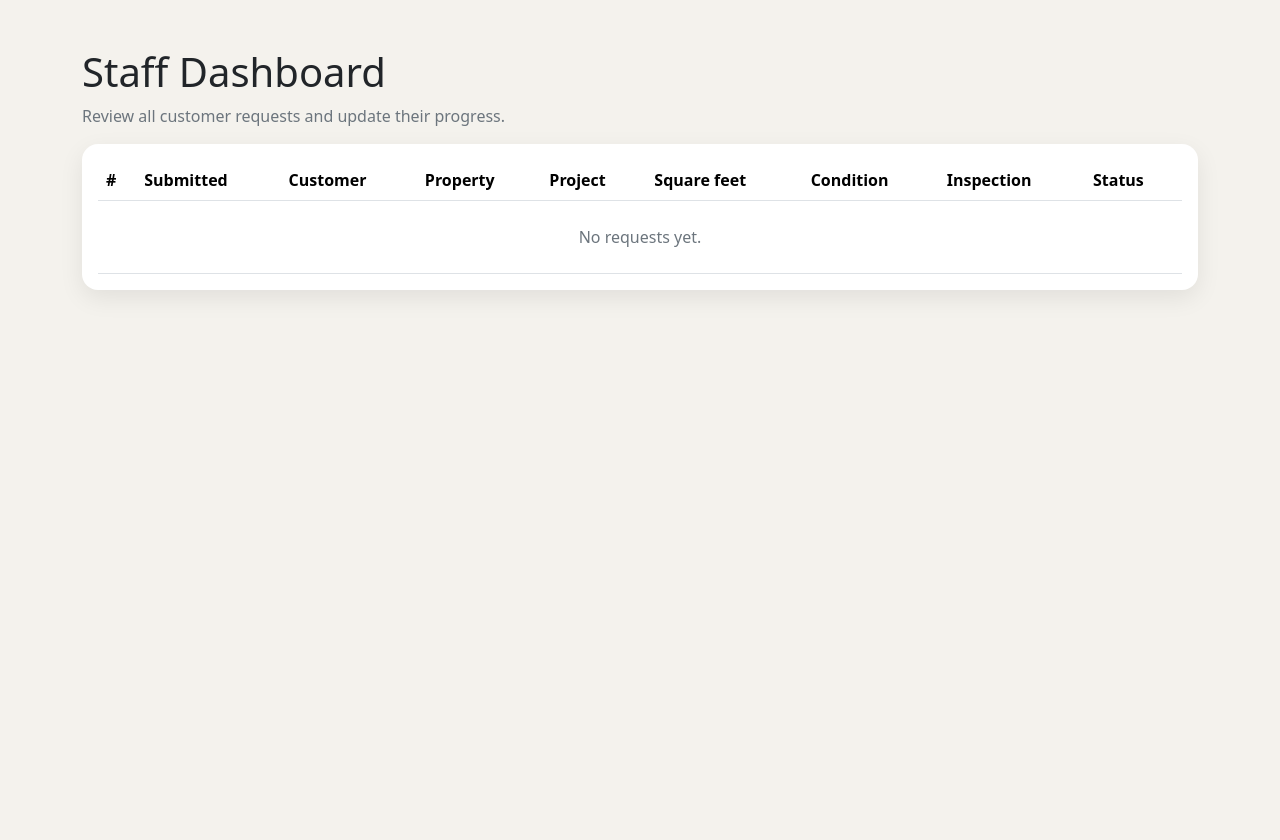
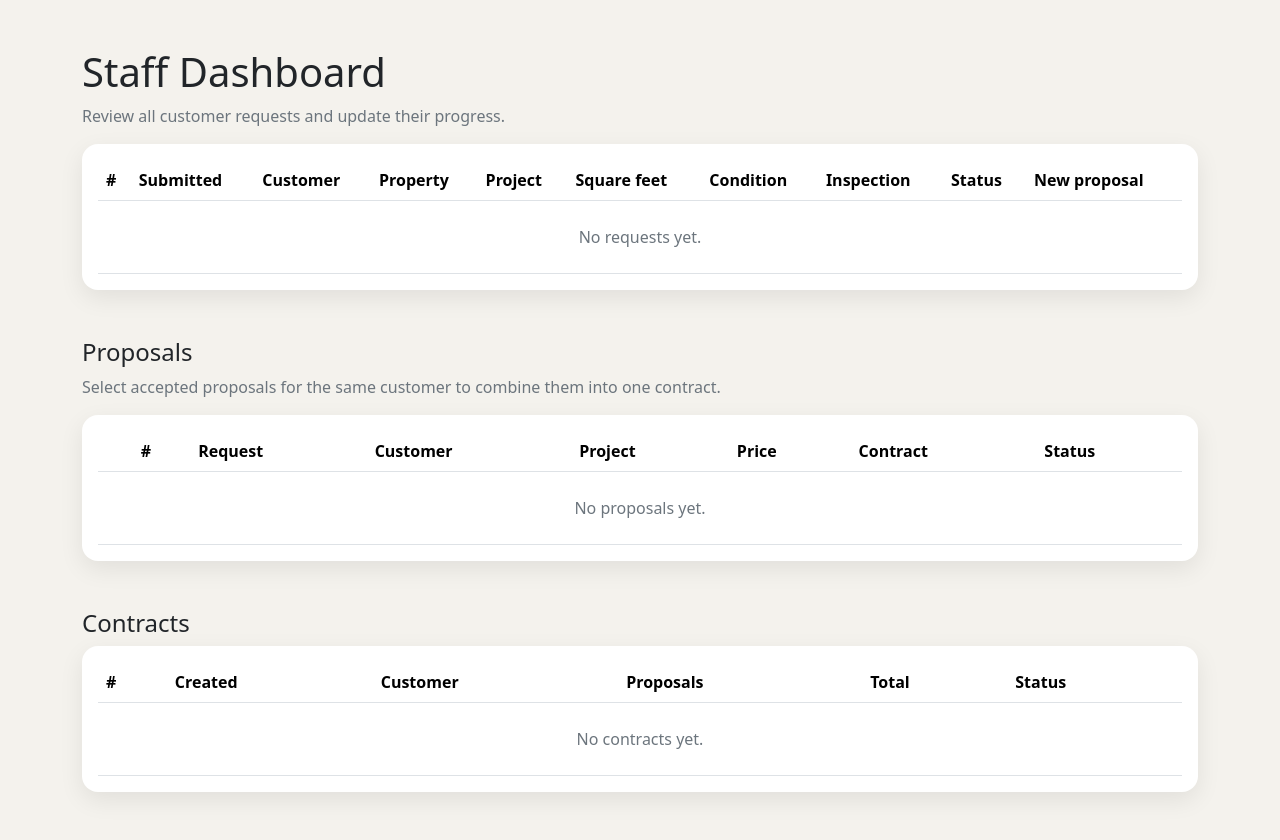
Before and after one commit to mayooo18/pavementconstruction, a Flask app: page /staff/dashboard in a window 1280 px wide. Shown: the part 56-896 px from the top of the page. Before the commit the page ends 349 px from the top, so only its background shows below. Run offline with Flask 3, Linux system fonts and the light colour scheme; data that the repository does not hold is empty.

Commit message:
Let staff combine accepted proposals into one contract
Add Proposal and Contract models, staff routes to create proposals,
update their status, and bundle accepted proposals for the same
customer into a contract with a saved total.

Co-Authored-By: Claude Opus 5.5 <noreply@anthropic.com>

```diff
--- a/app.py
+++ b/app.py
@@ -1,13 +1,17 @@
 import os
-from datetime import date
+from datetime import date, datetime
+from decimal import Decimal, InvalidOperation
 
 from flask import Flask, flash, redirect, render_template, request, url_for
 
 from models import (
     PAVEMENT_CONDITIONS,
     PROJECT_TYPES,
+    PROPOSAL_STATUSES,
     REQUEST_STATUSES,
+    Contract,
     Property,
+    Proposal,
     ServiceRequest,
     User,
     db,
@@ -49,6 +53,25 @@ def check_form(form):
     inspection_date = form.get("preferred_inspection_date", "")
     if inspection_date and inspection_date < date.today().isoformat():
         errors.append("The inspection date can't be in the past.")
+
+    return errors
+
+
+def check_contract_proposals(proposals):
+    """Check that proposals can go on one contract and return a list of problems."""
+    if len(proposals) == 0:
+        return ["Select at least one accepted proposal."]
+
+    errors = []
+    for proposal in proposals:
+        if proposal.status != "Accepted":
+            errors.append(f"Proposal #{proposal.id} has not been accepted.")
+        if proposal.contract_id is not None:
+            errors.append(f"Proposal #{proposal.id} is already on contract #{proposal.contract_id}.")
+
+    customer_ids = {p.service_request.user_id for p in proposals}
+    if len(customer_ids) > 1:
+        errors.append("All proposals on a contract must belong to the same customer.")
 
     return errors
 
@@ -135,8 +158,15 @@ def create_app():
     def staff_dashboard():
         # Newest requests first.
         requests = ServiceRequest.query.order_by(ServiceRequest.created_at.desc()).all()
+        proposals = Proposal.query.order_by(Proposal.created_at.desc()).all()
+        contracts = Contract.query.order_by(Contract.created_at.desc()).all()
         return render_template(
-            "staff_dashboard.html", requests=requests, statuses=REQUEST_STATUSES
+            "staff_dashboard.html",
+            requests=requests,
+            statuses=REQUEST_STATUSES,
+            proposals=proposals,
+            proposal_statuses=PROPOSAL_STATUSES,
+            contracts=contracts,
         )
 
     @app.route("/staff/request/<int:request_id>/status", methods=["POST"])
@@ -151,6 +181,71 @@ def create_app():
 
         return redirect(url_for("staff_dashboard"))
 
+    @app.route("/staff/request/<int:request_id>/proposals", methods=["POST"])
+    def create_proposal(request_id):
+        service_request = db.get_or_404(ServiceRequest, request_id)
+
+        try:
+            price = Decimal(request.form.get("price", ""))
+        except InvalidOperation:
+            price = None
+        if price is None or not price.is_finite() or price <= 0:
+            flash("Enter a price greater than 0.", "danger")
+            return redirect(url_for("staff_dashboard"))
+
+        proposal = Proposal(
+            service_request=service_request, price=price.quantize(Decimal("0.01"))
+        )
+        service_request.status = "Quoted"
+        db.session.add(proposal)
+        db.session.commit()
+        flash(f"Proposal #{proposal.id} created for request #{request_id}.", "success")
+        return redirect(url_for("staff_dashboard"))
+
+    @app.route("/staff/proposal/<int:proposal_id>/status", methods=["POST"])
+    def update_proposal_status(proposal_id):
+        proposal = db.get_or_404(Proposal, proposal_id)
+        new_status = request.form.get("status")
+
+        # A proposal on a contract is locked so the contract stays accurate.
+        if proposal.contract_id is not None:
+            flash(f"Proposal #{proposal_id} is on contract #{proposal.contract_id} and can't be changed.", "danger")
+        elif new_status in PROPOSAL_STATUSES:
+            proposal.status = new_status
+            proposal.accepted_at = datetime.utcnow() if new_status == "Accepted" else None
+            db.session.commit()
+            flash(f"Proposal #{proposal_id} marked as {new_status}.", "success")
+
+        return redirect(url_for("staff_dashboard"))
+
+    @app.route("/staff/contracts", methods=["POST"])
+    def create_contract():
+        proposal_ids = request.form.getlist("proposal_ids", type=int)
+        proposals = Proposal.query.filter(Proposal.id.in_(proposal_ids)).all()
+
+        errors = check_contract_proposals(proposals)
+        if len(errors) > 0:
+            for error in errors:
+                flash(error, "danger")
+            return redirect(url_for("staff_dashboard"))
+
+        contract = Contract(
+            customer=proposals[0].service_request.customer,
+            total_price=sum(p.price for p in proposals),
+            proposals=proposals,
+        )
+        for proposal in proposals:
+            proposal.service_request.status = "Scheduled"
+        db.session.add(contract)
+        db.session.commit()
+        flash(f"Contract #{contract.id} created with {len(proposals)} proposal(s).", "success")
+        return redirect(url_for("contract_detail", contract_id=contract.id))
+
+    @app.route("/staff/contract/<int:contract_id>")
+    def contract_detail(contract_id):
+        contract = db.get_or_404(Contract, contract_id)
+        return render_template("contract_detail.html", contract=contract)
+
     return app
 
 
--- a/templates/staff_dashboard.html
+++ b/templates/staff_dashboard.html
@@ -5,7 +5,7 @@
 <p class="text-secondary">Review all customer requests and update their progress.</p>
 <div class="table-responsive card p-3">
     <table class="table align-middle mb-0">
-        <thead><tr><th>#</th><th>Submitted</th><th>Customer</th><th>Property</th><th>Project</th><th>Square feet</th><th>Condition</th><th>Inspection</th><th>Status</th></tr></thead>
+        <thead><tr><th>#</th><th>Submitted</th><th>Customer</th><th>Property</th><th>Project</th><th>Square feet</th><th>Condition</th><th>Inspection</th><th>Status</th><th>New proposal</th></tr></thead>
         <tbody>
             {% for req in requests %}
             <tr>
@@ -25,9 +25,84 @@
                         <button class="btn btn-sm btn-outline-dark" type="submit">Update</button>
                     </form>
                 </td>
+                <td>
+                    <form class="d-flex gap-2" method="post" action="{{ url_for('create_proposal', request_id=req.id) }}">
+                        <input class="form-control form-control-sm" type="number" name="price" min="0.01" step="0.01" placeholder="Price $" aria-label="Proposal price for request {{ req.id }}" required>
+                        <button class="btn btn-sm btn-outline-dark" type="submit">Add</button>
+                    </form>
+                </td>
             </tr>
             {% else %}
-            <tr><td colspan="9" class="text-center text-secondary py-4">No requests yet.</td></tr>
+            <tr><td colspan="10" class="text-center text-secondary py-4">No requests yet.</td></tr>
+            {% endfor %}
+        </tbody>
+    </table>
+</div>
+
+<h2 class="h4 mt-5">Proposals</h2>
+<p class="text-secondary">Select accepted proposals for the same customer to combine them into one contract.</p>
+<form id="create-contract" method="post" action="{{ url_for('create_contract') }}"></form>
+<div class="table-responsive card p-3">
+    <table class="table align-middle mb-0">
+        <thead><tr><th></th><th>#</th><th>Request</th><th>Customer</th><th>Project</th><th>Price</th><th>Contract</th><th>Status</th></tr></thead>
+        <tbody>
+            {% for proposal in proposals %}
+            {% set req = proposal.service_request %}
+            <tr>
+                <td>
+                    {% if proposal.status == "Accepted" and not proposal.contract %}
+                    <input class="form-check-input" type="checkbox" name="proposal_ids" value="{{ proposal.id }}" form="create-contract" aria-label="Add proposal {{ proposal.id }} to contract">
+                    {% endif %}
+                </td>
+                <td>{{ proposal.id }}</td>
+                <td>#{{ req.id }}</td>
+                <td>{{ req.customer.name }}<br><small class="text-secondary">{{ req.customer.email }}</small></td>
+                <td>{{ req.project_type }}<br><small class="text-secondary">{{ req.property.address }}</small></td>
+                <td>${{ "{:,.2f}".format(proposal.price) }}</td>
+                <td>
+                    {% if proposal.contract %}<a href="{{ url_for('contract_detail', contract_id=proposal.contract.id) }}">#{{ proposal.contract.id }}</a>{% else %}—{% endif %}
+                </td>
+                <td>
+                    {% if proposal.contract %}
+                    <span class="badge text-bg-secondary">{{ proposal.status }}</span>
+                    {% else %}
+                    <form class="d-flex gap-2" method="post" action="{{ url_for('update_proposal_status', proposal_id=proposal.id) }}">
+                        <select class="form-select form-select-sm" name="status" aria-label="Status for proposal {{ proposal.id }}">
+                            {% for status in proposal_statuses %}<option{% if status == proposal.status %} selected{% endif %}>{{ status }}</option>{% endfor %}
+                        </select>
+                        <button class="btn btn-sm btn-outline-dark" type="submit">Update</button>
+                    </form>
+                    {% endif %}
+                </td>
+            </tr>
+            {% else %}
+            <tr><td colspan="8" class="text-center text-secondary py-4">No proposals yet.</td></tr>
+            {% endfor %}
+        </tbody>
+    </table>
+    {% if proposals %}
+    <div class="mt-3">
+        <button class="btn btn-warning" type="submit" form="create-contract">Create contract from selected</button>
+    </div>
+    {% endif %}
+</div>
+
+<h2 class="h4 mt-5">Contracts</h2>
+<div class="table-responsive card p-3">
+    <table class="table align-middle mb-0">
+        <thead><tr><th>#</th><th>Created</th><th>Customer</th><th>Proposals</th><th>Total</th><th>Status</th></tr></thead>
+        <tbody>
+            {% for contract in contracts %}
+            <tr>
+                <td><a href="{{ url_for('contract_detail', contract_id=contract.id) }}">{{ contract.id }}</a></td>
+                <td>{{ contract.created_at.strftime("%b %d, %Y") }}</td>
+                <td>{{ contract.customer.name }}</td>
+                <td>{{ contract.proposals | length }}</td>
+                <td>${{ "{:,.2f}".format(contract.total_price) }}</td>
+                <td>{{ contract.status }}</td>
+            </tr>
+            {% else %}
+            <tr><td colspan="6" class="text-center text-secondary py-4">No contracts yet.</td></tr>
             {% endfor %}
         </tbody>
     </table>
```
Also changed, not shown: models.py (+43 -0 lines), templates/contract_detail.html (added, +27 -0 lines).
